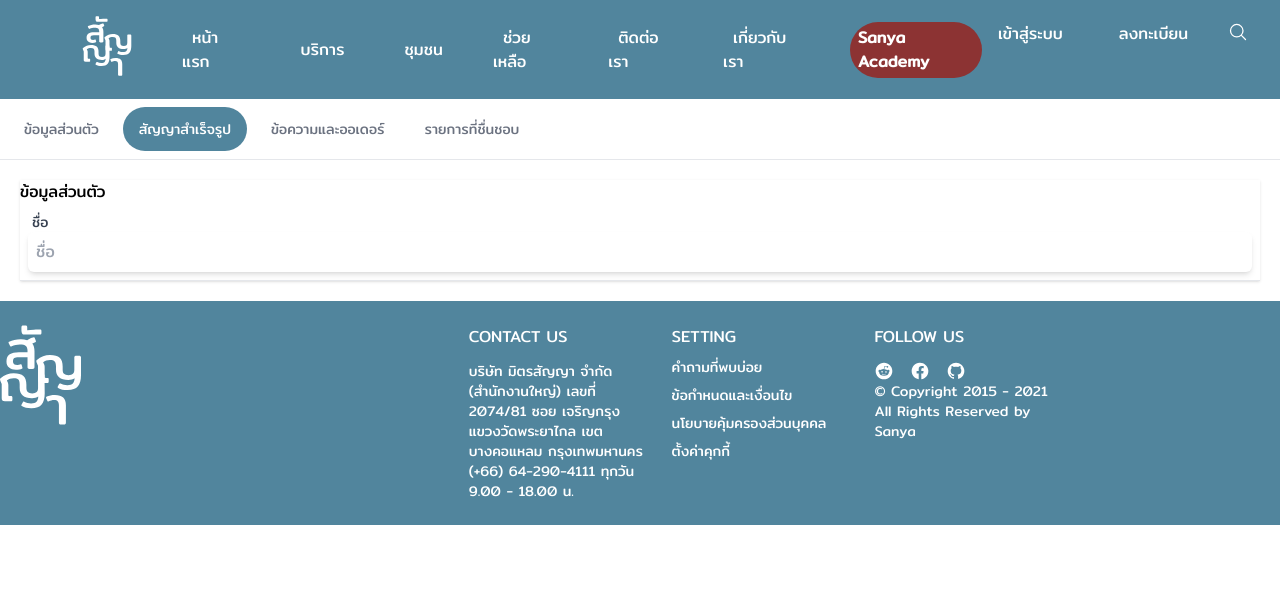
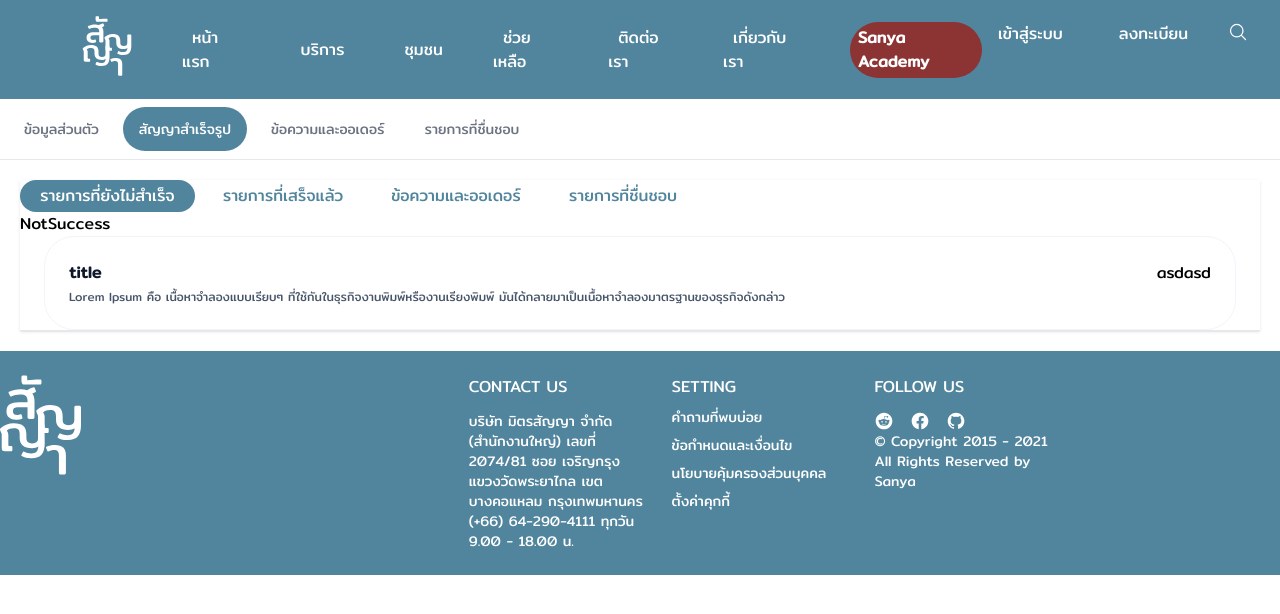
Before and after one commit to sokungz01/sanya-next, a Next.js app: page /profile/1/contract in a window 1280 px wide. Shown: the top 614 px of the page. Built offline with nearby package versions, Linux system fonts and the light colour scheme; no server answers.

Commit message:
Add Section Profile

```diff
--- a/components/input/index.tsx
+++ b/components/input/index.tsx
@@ -2,22 +2,24 @@ import React, { InputHTMLAttributes } from "react";
 
 function Input({
   type,
+  label,
   name,
   id,
   placeholder,
 }: {
-  type: React.HTMLInputTypeAttribute | undefined;
-  name: string;
-  id: string;
-  placeholder: string;
+  type: React.HTMLInputTypeAttribute | "text";
+  label?: string;
+  name?: string;
+  id?: string;
+  placeholder?: string;
 }) {
   return (
-    <div className="m-2 flex-1  ">
+    <div className="m-2 flex-1 ">
       <label
         htmlFor={id}
         className="block text-sm font-medium text-gray-700 ml-1"
       >
-        {placeholder}
+        {label ? label : placeholder}
       </label>
       <div className="">
         <input
@@ -25,7 +27,7 @@ function Input({
           name={name}
           id={id}
           placeholder={placeholder}
-          className="p-2 shadow-md focus:ring-indigo-500 focus:border-topbar block w-full sm:text-sm border-gray-300 rounded-md"
+          className="p-2 shadow-md focus:ring-indigo-500 focus:border-topbar block w-full sm:text-sm border-gray-200 rounded-md"
         />
       </div>
     </div>
--- /dev/null
+++ b/components/profile/SelectSection.tsx
@@ -0,0 +1,57 @@
+import React, { useState } from "react";
+// { index,listSection,}: {index: number;listSection: number[];}
+const listSection = [
+  "รายการที่ยังไม่สำเร็จ",
+  "รายการที่เสร็จแล้ว",
+  "ข้อความและออเดอร์",
+  "รายการที่ชื่นชอบ",
+];
+const SelectSection = ({
+  index,
+  setIndex,
+}: {
+  index: number;
+  setIndex: any;
+}) => {
+  return (
+    <div className="flex flex-start space-x-2">
+      {listSection.map((section, idx) => {
+        return (
+          <h1
+            key={idx}
+            className={
+              index === idx
+                ? "py-1 bg-main text-white px-5 rounded-full"
+                : "py-1 text-main px-5 cursor-pointer "
+            }
+            onClick={() => setIndex(idx)}
+          >
+            {section}
+          </h1>
+        );
+      })}
+      {/* <h1
+        className={
+          index === 1
+            ? "py-1 bg-main text-white px-5 rounded-full"
+            : "py-1 text-main px-5 cursor-pointer "
+        }
+        onClick={() => setIndex(1)}
+      >
+        สัญญาสำเร็จรูป
+      </h1>
+      <h1
+        className={
+          index === 2
+            ? "py-1 bg-main text-white px-5 rounded-full"
+            : "py-1 text-main px-5 cursor-pointer "
+        }
+        onClick={() => setIndex(2)}
+      >
+        บริการปรึกษา
+      </h1> */}
+    </div>
+  );
+};
+
+export default SelectSection;
--- /dev/null
+++ b/components/profile/contracts/Card.tsx
@@ -0,0 +1,21 @@
+import React from "react";
+
+const Card = () => {
+  return (
+    <div className="p-6 overflow-hidden border bg-white border-slate-100 rounded-[30px] ml-6 mr-6">
+      <div className="flex justify-between ">
+        <div className="">
+          <h5 className="text-l font-bold text-slate-900">title</h5>
+          <p className="mt-1 text-xs font-medium text-slate-600">
+            Lorem Ipsum คือ เนื้อหาจำลองแบบเรียบๆ
+            ที่ใช้กันในธุรกิจงานพิมพ์หรืองานเรียงพิมพ์
+            มันได้กลายมาเป็นเนื้อหาจำลองมาตรฐานของธุรกิจดังกล่าว
+          </p>
+        </div>
+        <div className="">asdasd</div>
+      </div>
+    </div>
+  );
+};
+
+export default Card;
--- /dev/null
+++ b/components/profile/contracts/Deleted.tsx
@@ -0,0 +1,11 @@
+import React from 'react'
+
+type Props = {}
+
+const Deleted = (props: Props) => {
+  return (
+    <div>Deleted</div>
+  )
+}
+
+export default Deleted
--- /dev/null
+++ b/components/profile/contracts/NotSuccess.tsx
@@ -0,0 +1,15 @@
+import React from 'react'
+import Card from './Card'
+
+type Props = {}
+
+const NotSuccess = (props: Props) => {
+  return (
+    <div>NotSuccess
+
+      <Card/>
+    </div>
+  )
+}
+
+export default NotSuccess
--- /dev/null
+++ b/components/profile/contracts/Purchased.tsx
@@ -0,0 +1,11 @@
+import React from 'react'
+
+type Props = {}
+
+const Purchased = (props: Props) => {
+  return (
+    <div>Purchased</div>
+  )
+}
+
+export default Purchased
--- /dev/null
+++ b/components/profile/contracts/Success.tsx
@@ -0,0 +1,11 @@
+import React from 'react'
+
+type Props = {}
+
+const Success = (props: Props) => {
+  return (
+    <div>Success</div>
+  )
+}
+
+export default Success
--- a/components/profile/contracts/index.tsx
+++ b/components/profile/contracts/index.tsx
@@ -1,17 +1,23 @@
-import React from "react";
+import React, { useState } from "react";
 import Input from "../../input";
-
+import SelectSection from "../SelectSection";
+import NotSuccess from "./NotSuccess";
+import Success from "./Success";
+import Purchased from "./Purchased";
+import Deleted from "./Deleted";
 function Contracts() {
+  const [index, setIndex] = useState<number>(0);
   return (
     <div className="p-5">
       <div className="flex flex-col">
         <div className="-my-2 overflow-x-auto sm:-mx-6 lg:-mx-8">
           <div className="py-2 align-middle inline-block min-w-full sm:px-6 lg:px-8">
             <div className="shadow overflow-hidden border-b border-gray-200 sm:rounded-lg">
-              <h3>ข้อมูลส่วนตัว</h3>
-              <div>
-                <Input type="text" name="name" id="name" placeholder="ชื่อ" />
-              </div>
+              <SelectSection index={index} setIndex={setIndex} />
+              {index === 0 ? <NotSuccess /> : null}
+              {index === 1 ? <Success /> : null}
+              {index === 2 ? <Purchased /> : null}
+              {index === 3 ? <Deleted /> : null}
             </div>
           </div>
         </div>
--- a/components/profile/personal-information/index.tsx
+++ b/components/profile/personal-information/index.tsx
@@ -1,36 +1,148 @@
 import React from "react";
 import Input from "../../input";
-
+import Image from "next/image";
+import { useSession, getSession } from "next-auth/react";
 function PersonalInformation() {
+  const { data: session, status } = useSession({ required: true });
+  const loading = status === "loading";
   // personal information card
+  if (status == "authenticated") {
     return (
+      <>
         <div className="p-5 drop-shadow-2xl">
           <div className="flex flex-col">
             <div className="-my-2 overflow-x-auto sm:-mx-6 lg:-mx-8">
               <div className="py-2 align-middle inline-block min-w-full sm:px-6 lg:px-8">
-            <div className="p-5 flex flex-row shadow overflow-hidden border-b border-gray-200 sm:rounded-lg bg-slate-200">
-              <div className="p-2">
-                <h3>ข้อมูลส่วนตัว</h3>
+                <div className="p-5 flex flex-row shadow overflow-hidden  border-b border-gray-200 sm:rounded-lg bg-slate-200">
+                  {/* Image Section */}
+                  <div className="p-4">
+                    <div className="h-20 w-20  relative">
+                      <Image
+                        src={session.user.image}
+                        alt="user"
+                        layout="fill"
+                        objectFit="cover"
+                        className="rounded-full"
+                      />
                     </div>
+                    <h3 className="pt-2 text-xl text-sub">ข้อมูลส่วนตัว</h3>
+                  </div>
+                  {/* Form Section */}
                   <div className="flex-1 flex-col p-5 bg-slate-500`">
+                    {/* ชื่อ นามสกุล */}
                     <div className="flex flex-row">
-                  <Input type="text" name="name" id="name" placeholder="ชื่อ" />
                       <Input
                         type="text"
                         name="name"
                         id="name"
+                        placeholder="ชื่อ"
+                      />
+                      <Input
+                        type="text"
+                        name="surname"
+                        id="surname"
                         placeholder="นามสกุล"
                       />
                     </div>
-                <Input type="text" name="name" id="name" placeholder="ชื่อ" />
-                <Input type="text" name="name" id="name" placeholder="ชื่อ" />
+                    {/* Date Gender ID */}
+                    <div className="flex flex-row">
+                      <Input
+                        type="date"
+                        name="date"
+                        id="date"
+                        label="วันเดือนปีเกิด"
+                      />
+                      <Input
+                        type="text"
+                        name="id"
+                        id="id"
+                        placeholder="เลขบัตรประชาชน"
+                      />
+                    </div>
+                    {/* Contact => phone-Email*/}
+                    <div className="flex flex-row">
+                      <Input
+                        type="text"
+                        name="phone"
+                        id="phone"
+                        label="โทรศัพท์"
+                      />
+                      <Input
+                        type="text"
+                        name="email"
+                        id="email"
+                        placeholder="Email"
+                      />
+                    </div>
+                    {/* Role Status*/}
+                    <div className="flex flex-row">
+                      <Input type="text" name="role" id="role" label="อาชีพ" />
+                      <Input
+                        type="text"
+                        name="status"
+                        id="status"
+                        placeholder="สถานะ"
+                      />
+                    </div>
+                    {/* Address Section*/}
+                    <Input type="text" name="role" id="role" label="ที่อยู่" />
+                    <div className="flex flex-row">
+                      <Input
+                        type="text"
+                        name="postcode"
+                        id="postcode"
+                        label="รหัสไปรษณีย์"
+                      />
+                      <Input
+                        type="text"
+                        name="province"
+                        id="province"
+                        placeholder="อำเภอเขต"
+                      />
+                    </div>
+                    <div className="flex flex-row">
+                      <Input
+                        type="text"
+                        name="postcode"
+                        id="postcode"
+                        label="ตำบล"
+                      />
+                      <Input
+                        type="text"
+                        name="province"
+                        id="province"
+                        placeholder="จังหวัด"
+                      />
                     </div>
                   </div>
                 </div>
               </div>
+                <button className="flex items-center  text-white bg-sub rounded-full">
+                  บันทีก
+                </button>
             </div>
           </div>
+        </div>
+      </>
     );
+  } else {
+    <div></div>;
+  }
 }
 
 export default PersonalInformation;
+
+export const getServerSideProps = async (context: any) => {
+  const session = await getSession(context);
+  if (!session) {
+    return {
+      redirect: {
+        destination: "/login",
+      },
+    };
+  }
+
+  return {
+    props: { session },
+  };
+};
```
Lines whose indentation alone changed are shown as unchanged.
